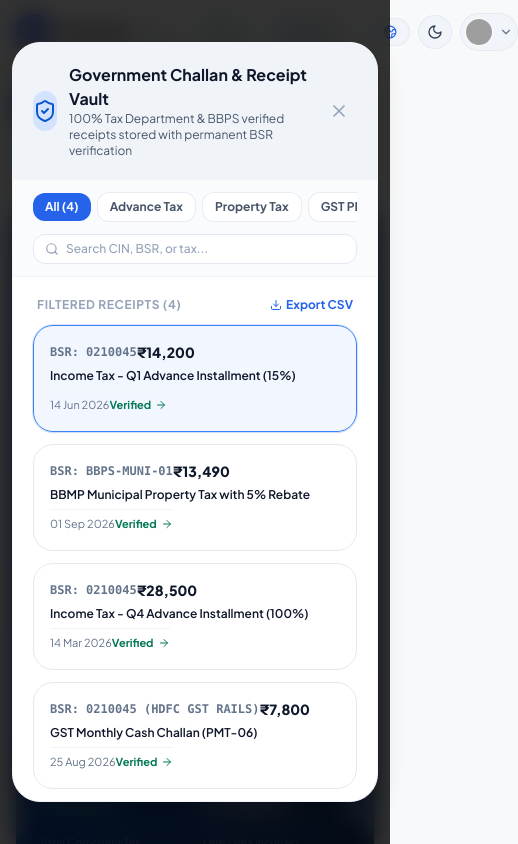
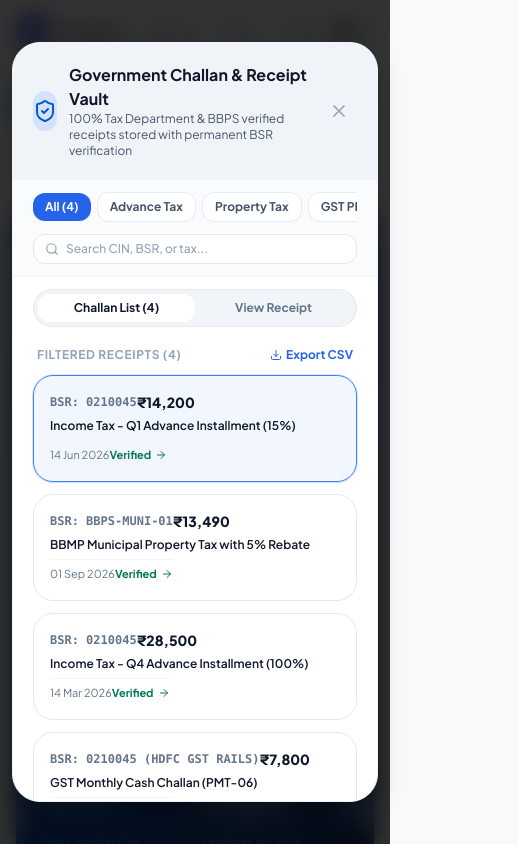
Before and after one commit to athuls-engineer/karsetu-tax-autopay, a React (Vite) app: page / in a window 390 px wide. Both pictures are taken after a click on the button "Official Challan Vault". Shown: the top 844 px of the page, 518 px wide, since content can reach past the window. Built offline with nearby package versions, Linux system fonts and the light colour scheme; grey boxes are pictures that could not be loaded; a web font is replaced by a local one.

Commit message:
fix(mobile): optimize layout, navigation width, and modal UX for smartphones

```diff
--- a/src/App.tsx
+++ b/src/App.tsx
@@ -424,7 +424,7 @@ export function App() {
       />
 
       {/* Main Body */}
-      <main className="flex-1 max-w-7xl w-full mx-auto px-4 sm:px-6 lg:px-8 py-6 sm:py-8 space-y-6">
+      <main className="flex-1 max-w-7xl w-full mx-auto px-4 sm:px-6 lg:px-8 py-6 sm:py-8 pb-24 sm:pb-8 space-y-6">
         {/* Top Control Bar: Tabs + Quick Calculator & Audit buttons */}
         <div className="flex flex-col xl:flex-row items-stretch xl:items-center justify-between gap-3 w-full">
           {/* Navigation Tabs (Material 3 Expressive Pill Bar) */}
--- a/src/components/layout/Header.tsx
+++ b/src/components/layout/Header.tsx
@@ -100,10 +100,10 @@ export const Header: React.FC<HeaderProps> = ({
 
           <div className="flex items-center gap-2">
             <div className="inline-flex items-baseline gap-1.5 whitespace-nowrap">
-              <span className="text-lg sm:text-xl font-black tracking-tight text-slate-900 dark:text-white">
+              <span className="text-base sm:text-xl font-black tracking-tight text-slate-900 dark:text-white">
                 KarSetu
               </span>
-              <span className="text-xs sm:text-sm font-semibold text-slate-400 dark:text-neutral-500">
+              <span className="hidden sm:inline text-xs sm:text-sm font-semibold text-slate-400 dark:text-neutral-500">
                 (करसेतु)
               </span>
             </div>
@@ -143,7 +143,7 @@ export const Header: React.FC<HeaderProps> = ({
               title="Tools & Utilities"
             >
               <Layers className="w-3.5 h-3.5 text-blue-600 dark:text-blue-400 shrink-0" />
-              <span>Tools</span>
+              <span className="hidden sm:inline">Tools</span>
               <ChevronDown
                 className={`w-3.5 h-3.5 text-slate-400 transition-transform duration-200 ${
                   isToolsMenuOpen ? 'rotate-180 text-blue-600 dark:text-blue-400' : ''
@@ -286,6 +286,30 @@ export const Header: React.FC<HeaderProps> = ({
                     type="button"
                     onClick={() => {
                       setIsToolsMenuOpen(false);
+                      onOpenLanguageSelector();
+                    }}
+                    className="w-full flex items-start gap-3 p-2.5 rounded-2xl text-left hover:bg-slate-50 dark:hover:bg-[#141414] text-slate-800 dark:text-neutral-200 cursor-pointer transition-colors group"
+                  >
+                    <div className="w-8 h-8 rounded-xl bg-purple-100 dark:bg-purple-950/60 text-purple-700 dark:text-purple-300 flex items-center justify-center shrink-0 mt-0.5 group-hover:scale-105 transition-transform">
+                      <Globe2 className="w-4 h-4" />
+                    </div>
+                    <div className="flex-1 min-w-0">
+                      <div className="flex items-center justify-between">
+                        <span className="font-bold text-slate-900 dark:text-white">Language / भाषा</span>
+                        <span className="px-1.5 py-0.2 rounded bg-purple-100 dark:bg-purple-950 text-purple-800 dark:text-purple-300 text-[9px] font-black">
+                          {currentLangMeta.nativeName}
+                        </span>
+                      </div>
+                      <p className="text-[11px] text-slate-500 dark:text-neutral-400 mt-0.5">
+                        Available in 9 Indian languages
+                      </p>
+                    </div>
+                  </button>
+
+                  <button
+                    type="button"
+                    onClick={() => {
+                      setIsToolsMenuOpen(false);
                       onOpenSettings();
                     }}
                     className="w-full flex items-start gap-3 p-2.5 rounded-2xl text-left hover:bg-slate-50 dark:hover:bg-[#141414] text-slate-800 dark:text-neutral-200 cursor-pointer transition-colors group"
@@ -305,11 +329,11 @@ export const Header: React.FC<HeaderProps> = ({
             )}
           </div>
 
-          {/* 3. Language Selector */}
+          {/* 3. Language Selector (Visible on sm+ screens) */}
           <button
             type="button"
             onClick={onOpenLanguageSelector}
-            className="flex items-center gap-1.5 px-3 py-1.5 sm:py-2 rounded-full bg-slate-100 hover:bg-slate-200/80 dark:bg-neutral-900 dark:hover:bg-neutral-800 text-slate-800 dark:text-neutral-200 text-xs font-bold border border-slate-200/80 dark:border-white/[0.08] transition-all active:scale-95 cursor-pointer shadow-2xs"
+            className="hidden sm:flex items-center gap-1.5 px-3 py-1.5 sm:py-2 rounded-full bg-slate-100 hover:bg-slate-200/80 dark:bg-neutral-900 dark:hover:bg-neutral-800 text-slate-800 dark:text-neutral-200 text-xs font-bold border border-slate-200/80 dark:border-white/[0.08] transition-all active:scale-95 cursor-pointer shadow-2xs"
             title="Choose Language"
           >
             <Globe2 className="w-3.5 h-3.5 text-blue-600 dark:text-blue-400 shrink-0" />
--- a/src/components/vault/ChallanVaultModal.tsx
+++ b/src/components/vault/ChallanVaultModal.tsx
@@ -22,6 +22,7 @@ export const ChallanVaultModal: React.FC<ChallanVaultModalProps> = ({
   );
   const [searchQuery, setSearchQuery] = useState('');
   const [selectedCategory, setSelectedCategory] = useState<'all' | 'advance' | 'property' | 'gst'>('all');
+  const [mobileTab, setMobileTab] = useState<'list' | 'receipt'>(activeChallanId ? 'receipt' : 'list');
 
   const handleExportCsv = () => {
     const headers = ['Receipt ID', 'Tax Type', 'Major Head', 'Minor Head', 'PAN / GSTIN', 'Amount (INR)', 'Paid On', 'CIN', 'BSR Code', 'Bank Ref'];
@@ -50,6 +51,7 @@ export const ChallanVaultModal: React.FC<ChallanVaultModalProps> = ({
   useEffect(() => {
     if (activeChallanId) {
       setSelectedChallanId(activeChallanId);
+      setMobileTab('receipt');
     } else if (challans.length > 0 && !challans.some((c) => c.id === selectedChallanId)) {
       setSelectedChallanId(challans[0].id);
     }
@@ -179,10 +181,38 @@ export const ChallanVaultModal: React.FC<ChallanVaultModalProps> = ({
           </div>
         </div>
 
+        {/* Mobile View Toggle (Challan List vs View Receipt) */}
+        <div className="lg:hidden px-5 pt-3 shrink-0">
+          <div className="flex items-center p-1 bg-slate-100 dark:bg-[#141414] rounded-2xl border border-slate-200/80 dark:border-white/[0.06]">
+            <button
+              type="button"
+              onClick={() => setMobileTab('list')}
+              className={`flex-1 py-1.5 rounded-xl text-xs font-bold transition-all cursor-pointer ${
+                mobileTab === 'list'
+                  ? 'bg-white dark:bg-[#202020] text-slate-900 dark:text-white shadow-xs'
+                  : 'text-slate-500 dark:text-neutral-400'
+              }`}
+            >
+              Challan List ({filteredChallans.length})
+            </button>
+            <button
+              type="button"
+              onClick={() => setMobileTab('receipt')}
+              className={`flex-1 py-1.5 rounded-xl text-xs font-bold transition-all cursor-pointer ${
+                mobileTab === 'receipt'
+                  ? 'bg-white dark:bg-[#202020] text-slate-900 dark:text-white shadow-xs'
+                  : 'text-slate-500 dark:text-neutral-400'
+              }`}
+            >
+              View Receipt
+            </button>
+          </div>
+        </div>
+
         {/* Content Layout: Left Selector, Right Viewer */}
         <div className="flex-1 overflow-y-auto p-5 sm:p-6 grid grid-cols-1 lg:grid-cols-12 gap-6">
           {/* List of Receipts (4 cols on lg) */}
-          <div className="lg:col-span-4 space-y-3">
+          <div className={`lg:col-span-4 space-y-3 ${mobileTab === 'receipt' ? 'hidden lg:block' : 'block'}`}>
             <div className="flex items-center justify-between text-xs px-1">
               <span className="font-bold uppercase tracking-wider text-slate-400 dark:text-neutral-500">
                 Filtered Receipts ({filteredChallans.length})
@@ -206,7 +236,10 @@ export const ChallanVaultModal: React.FC<ChallanVaultModalProps> = ({
                 return (
                   <button
                     key={challan.id}
-                    onClick={() => setSelectedChallanId(challan.id)}
+                    onClick={() => {
+                      setSelectedChallanId(challan.id);
+                      setMobileTab('receipt');
+                    }}
                     className={`w-full text-left p-4 rounded-2xl border transition-all text-sm flex flex-col gap-1.5 cursor-pointer ${
                       isSelected
                         ? 'bg-blue-50/80 dark:bg-blue-950/40 border-blue-500 shadow-sm ring-1 ring-blue-500/20'
@@ -245,7 +278,14 @@ export const ChallanVaultModal: React.FC<ChallanVaultModalProps> = ({
           </div>
 
           {/* Detailed Receipt View (8 cols on lg) */}
-          <div className="lg:col-span-8">
+          <div className={`lg:col-span-8 ${mobileTab === 'list' ? 'hidden lg:block' : 'block'}`}>
+            <button
+              type="button"
+              onClick={() => setMobileTab('list')}
+              className="lg:hidden mb-3 text-xs font-bold text-blue-600 dark:text-blue-400 flex items-center gap-1.5 cursor-pointer py-1"
+            >
+              ← Back to all challans
+            </button>
             {currentChallan ? (
               <ChallanReceipt challan={currentChallan} />
             ) : (
```
